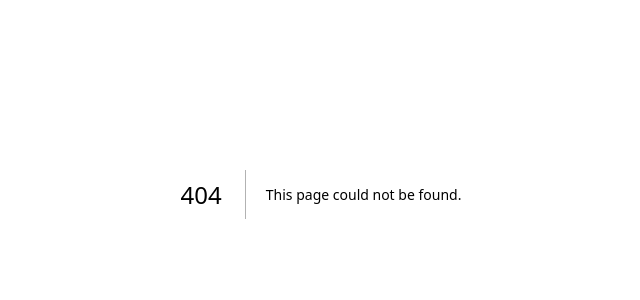
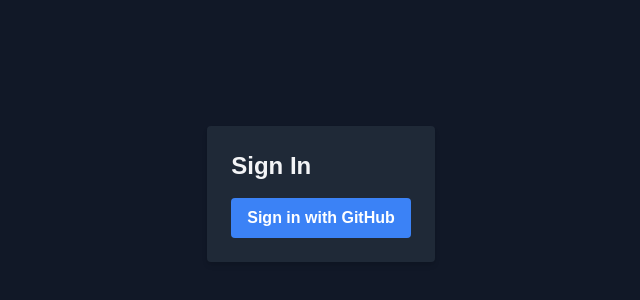
Before and after one commit to twesigetrejan/nextauth, a Next.js app: page /sign-in in a window 1280 px wide. Before the commit this address had no page. Shown: the part 206-506 px from the top of the page, without its empty margins (319-959 px from the left). Built offline with nearby package versions, Linux system fonts and the light colour scheme.

Commit message:
with auth.js

```diff
--- /dev/null
+++ b/app/api/auth/[...nextauth]/route.js
@@ -0,0 +1,3 @@
+import { handlers } from "@/auth"
+
+export const { GET, POST } = handlers
--- /dev/null
+++ b/app/components/signin.tsx
@@ -0,0 +1,24 @@
+import { signIn } from "@/auth"
+
+
+export function SignIn() {
+    return (
+        <div className="flex justify-center items-center h-screen bg-gray-900">
+            <form
+                className="bg-gray-800 p-6 rounded shadow-md"
+                action={async () => {
+                    "use server"
+                    await signIn("github")
+                }}
+            >
+                <h2 className="text-2xl font-bold mb-4 text-gray-100">Sign In</h2>
+                <button
+                    type="submit"
+                    className="w-full bg-blue-500 hover:bg-blue-700 text-white font-bold py-2 px-4 rounded"
+                >
+                    Sign in with GitHub
+                </button>
+            </form>
+        </div>
+    );
+}
--- /dev/null
+++ b/app/sign-in/page.tsx
@@ -0,0 +1,7 @@
+import { SignIn } from "../components/signin";
+
+export default function SignInPage() {
+    return (
+        <SignIn />
+    )
+}
--- /dev/null
+++ b/auth.js
@@ -0,0 +1,6 @@
+import NextAuth from "next-auth"
+import GitHub from "next-auth/providers/github"
+
+export const { handlers, signIn, signOut, auth } = NextAuth({
+    providers: [GitHub],
+})
--- /dev/null
+++ b/middleware.ts
@@ -0,0 +1 @@
+export { auth as middleware } from "@/auth"
```
Also changed, not shown: package.json (+6 -5 lines), 1 other file (tests, documents, lock files or other folders).
